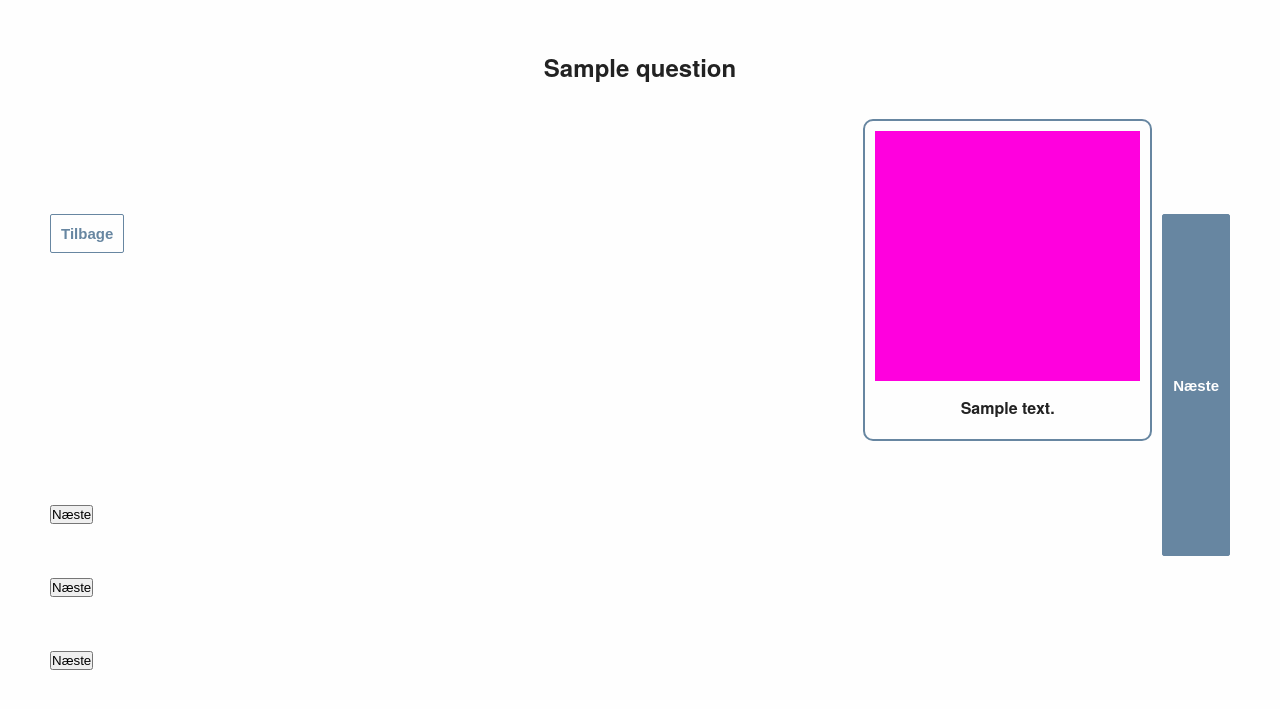
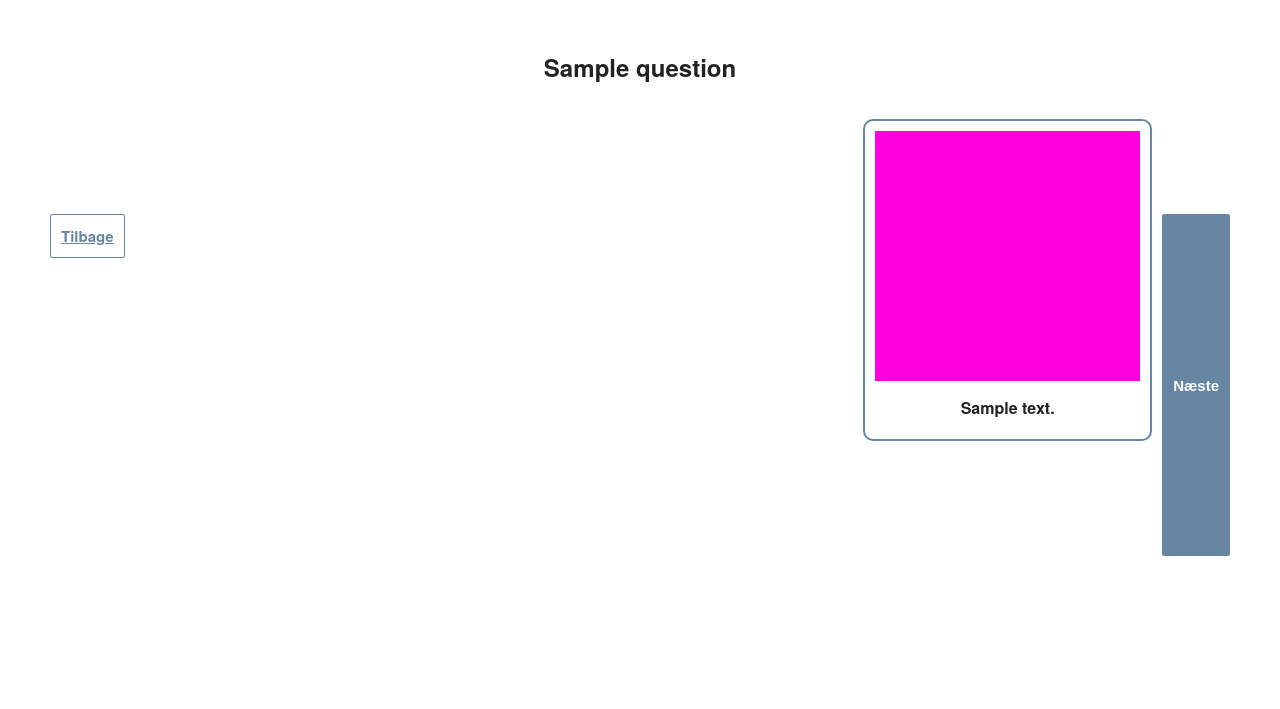
Before and after one commit to HansGammeltoft/Exam-Project-BeerTasteProfileQuiz, a PHP site: page /filter-test.php in a window 1280 px wide. Shown: the top 709 px of the page. Run offline with PHP 8.4, Linux system fonts and the light colour scheme; tables that the repository leaves empty or names only in its code hold one stand-in row (values such as "Sample post").

Commit message:
Update filter-test.php
show/hide questions + resultat

```diff
--- a/filter-test.php
+++ b/filter-test.php
@@ -20,7 +20,7 @@
   </head>
   <body>
     <section>
-      <div class="test-wrapper">
+      <div id="q1_hidden" class="test-wrapper">
         <?php
           $sql="SELECT question FROM table_questions
           WHERE questionID = 1";
@@ -29,7 +29,7 @@
         ?>
         <h1 id="question-header"><?php echo $row['question'] ?></h1>
           <div id="button-form-wrapper">
-          <button class="quiz-button quiz-button1 quiz-buttonx4">Tilbage</button>
+            <a href="index.php" class="quiz-button quiz-button1 quiz-buttonx4">Tilbage</a>
             <div class="question-answers">
               <?php
                 $sql="SELECT answer FROM table_test
@@ -45,12 +45,12 @@
                 </div>
               </label>
             <?php } } ?>
-            <button class="quiz-button quiz-button2 quiz-buttonx4">Næste</button>
+              <button id="q2" class="quiz-button quiz-button2 quiz-buttonx4" onclick="showHide()">Næste</button>
             </div>
           </div>
         </div>
 
-    <div class="test-wrapper">
+        <div id="q2_hidden" style="display:none;" class="test-wrapper">
           <?php
             $sql="SELECT question FROM table_questions
             WHERE questionID = 2";
@@ -59,7 +59,7 @@
           ?>
           <h1 id="question-header"><?php echo $row['question'] ?></h1>
             <div id="button-form-wrapper">
-          <button class="quiz-button quiz-button1 quiz-buttonx4">Tilbage</button>
+              <button id="backQ1" class="quiz-button quiz-button1 quiz-buttonx4">Tilbage</button>
               <div class="question-answers">
                 <?php
                   $sql="SELECT answer FROM table_test
@@ -75,12 +75,12 @@
                   </div>
                 </label>
               <?php } } ?>
-            <button class="quiz-button quiz-button2 quiz-buttonx4">Næste</button>
+                <button id="q3" class="quiz-button quiz-button2 quiz-buttonx4">Næste</button>
               </div>
             </div>
           </div>
 
-      <div class="test-wrapper">
+          <div id="q3_hidden" style="display:none;" class="test-wrapper">
             <?php
               $sql="SELECT question FROM table_questions
               WHERE questionID = 3";
@@ -89,7 +89,7 @@
             ?>
             <h1 id="question-header"><?php echo $row['question'] ?></h1>
             <div id="button-form-wrapper">
-          <button class="quiz-button quiz-button1 quiz-buttonx4">Tilbage</button>
+              <button id="backQ2" class="quiz-button quiz-button1 quiz-buttonx4">Tilbage</button>
               <div class="question-answers">
                 <?php
                   $sql="SELECT answer FROM table_test
@@ -105,12 +105,12 @@
                   </div>
                 </label>
               <?php } } ?>
-            <button class="quiz-button quiz-button2 quiz-buttonx4">Næste</button>
+              <button id="q4" class="quiz-button quiz-button2 quiz-buttonx4">Næste</button>
               </div>
             </div>
           </div>
 
-      <div class="test-wrapper">
+          <div id="q4_hidden" style="display:none;" class="test-wrapper">
             <?php
               $sql="SELECT question FROM table_questions
               WHERE questionID = 4";
@@ -119,7 +119,7 @@
             ?>
             <h1 id="question-header"><?php echo $row['question'] ?></h1>
             <div id="button-form-wrapper">
-          <button class="quiz-button quiz-button1 quiz-buttonx4">Tilbage</button>
+              <button id="backQ3" class="quiz-button quiz-button1 quiz-buttonx4">Tilbage</button>
               <div class="question-answers">
                 <?php
                   $sql="SELECT answer FROM table_test
@@ -135,17 +135,19 @@
                   </div>
                 </label>
               <?php } } ?>
-            <button class="quiz-button quiz-button2 quiz-buttonx4">Næste</button>
+              <button id="showResult" class="quiz-button quiz-button2 quiz-buttonx4">Afslut</button>
             </div>
           </div>
         </div>
       </section>
+      <div class="row" id="result">
 
-    <div class="row" id="result">
       </div>
+
       <script type="text/javascript">
           $(document).ready(function(){
             $(".product_check").click(function(){
+              //$('div#result').hide();
 
               var action = 'data';
               var answer1 = get_filter_text('answer1');
@@ -172,5 +174,107 @@
             }
           });
     </script>
+    <script type="text/javascript">
+    //frem
+      $(function() {
+         $('button#q2').click(function() {
+            $('div#q2_hidden').show();
+            return false;
+         });
+      });
+
+      $(function() {
+         $('button#q2').click(function() {
+            $('div#q1_hidden').hide();
+            return false;
+         });
+      });
+
+      $(function() {
+         $('button#q3').click(function() {
+            $('div#q3_hidden').show();
+            return false;
+         });
+      });
+
+      $(function() {
+         $('button#q3').click(function() {
+            $('div#q2_hidden').hide();
+            return false;
+         });
+      });
+
+      $(function() {
+         $('button#q4').click(function() {
+            $('div#q4_hidden').show();
+            return false;
+         });
+      });
+
+      $(function() {
+         $('button#q4').click(function() {
+            $('div#q3_hidden').hide();
+            return false;
+         });
+      });
+
+      $(function() {
+         $('button#showResult').click(function() {
+            $('div#q4_hidden').hide();
+            return false;
+         });
+      });
+
+      //Tilbage
+      $(function() {
+         $('button#backQ1').click(function() {
+            $('div#q1_hidden').show();
+            return false;
+         });
+      });
+
+      $(function() {
+         $('button#backQ1').click(function() {
+            $('div#q2_hidden').hide();
+            return false;
+         });
+      });
+
+      $(function() {
+         $('button#backQ2').click(function() {
+            $('div#q2_hidden').show();
+            return false;
+         });
+      });
+
+      $(function() {
+         $('button#backQ2').click(function() {
+            $('div#q3_hidden').hide();
+            return false;
+         });
+      });
+
+      $(function() {
+         $('button#backQ3').click(function() {
+            $('div#q3_hidden').show();
+            return false;
+         });
+      });
+
+      $(function() {
+         $('button#backQ3').click(function() {
+            $('div#q4_hidden').hide();
+            return false;
+         });
+      });
+
+      //show final result (limit 5)
+      $(function() {
+         $('button#showResult').click(function() {
+            $('div#result').show();
+            return false;
+         });
+      });
+   </script>
   </body>
 </html>
```
Lines whose indentation alone changed are shown as unchanged.
